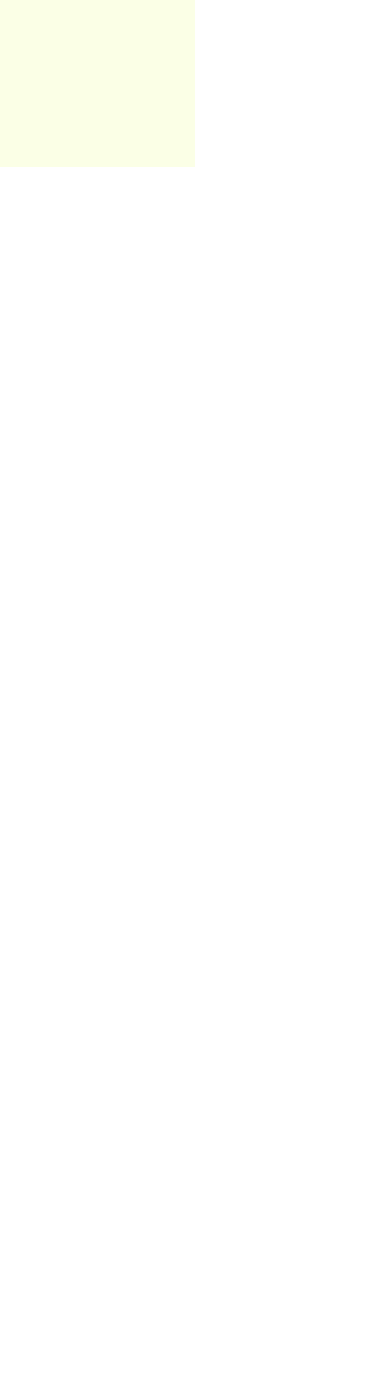
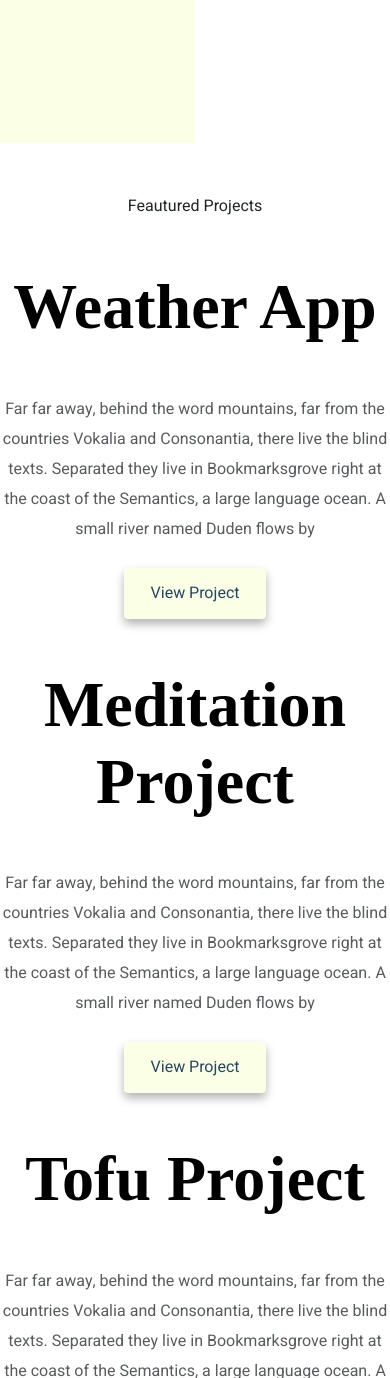
Before and after one commit to bygriph/Portfolio-project, a plain HTML site: page index.html in a window 390 px wide. Shown: the part 622-2000 px from the top of the page. Before the commit the page ends 844 px from the top, so only its background shows below. Drawn offline with nearby package versions, Linux system fonts and the light colour scheme; a web font is replaced by a local one.

Commit message:
added css+main html

```diff
--- a/index.html
+++ b/index.html
@@ -21,5 +21,44 @@
   <h2 class="mb-5">Front-end Developer, based in Norway</h2>
   <a href="#" class="btn btn-branding">Contact me</a>
   </div>
+  <p class="text-center m-5">Feautured Projects</p>
+  <div class="cotainer">
+  <div class="row mb-5">
+  <div class="col d-none d-lg-block">
+   <img src="images/weather-app-img.png" class="img-fluid rounded" alt="">
+  </div>
+  <div class="col">
+    <div class="project-description">
+  <h2 class="mb-5">Weather App</h2>
+  <p class="mb-4 text-muted">Far far away, behind the word mountains, far from the countries Vokalia and Consonantia, there live the blind texts. Separated they live in Bookmarksgrove right at the coast of the Semantics, a large language ocean. A small river named Duden flows by</p>
+  <a href="#" class="btn btn-branding-shadow">View Project</a>
+ </div>
+ </div>
+ </div>
+ <div class="row mb-5">
+  <div class="col">
+    <div class="project-description">
+  <h2 class="mb-5">Meditation Project</h2>
+  <p class="mb-4 text-muted">Far far away, behind the word mountains, far from the countries Vokalia and Consonantia, there live the blind texts. Separated they live in Bookmarksgrove right at the coast of the Semantics, a large language ocean. A small river named Duden flows by</p>
+  <a href="#" class="btn btn-branding-shadow">View Project</a>
+  </div>
+  </div>
+  <div class="col d-none d-lg-block">
+   <img src="images/meditation-page-img.png" class="img-fluid rounded" alt="">
+  </div>
+ </div>
+ <div class="row mb-5">
+  <div class="col d-none d-lg-block">
+   <img src="images/tofu.png" class="img-fluid rounded" alt="">
+  </div>
+  <div class="col">
+    <div class="project-description">
+  <h2 class="mb-5">Tofu Project</h2>
+  <p class="mb-4 text-muted">Far far away, behind the word mountains, far from the countries Vokalia and Consonantia, there live the blind texts. Separated they live in Bookmarksgrove right at the coast of the Semantics, a large language ocean. A small river named Duden flows by</p>
+  <a href="#" class="btn btn-branding-shadow">View Project</a>
+ </div>
+ </div>
+ </div>
+ </div>
 </body>
 </html>
--- a/style/portfolio.css
+++ b/style/portfolio.css
@@ -27,9 +27,14 @@ h1{
   font-size: 96px;
 }
 
+h2{
+  font-size: 64px;
+}
+
 p{
   font-family: var(--paragraf-font-family);
   font-weight: 400;
+  line-height: 30px;
 }
 
 .hero{
@@ -57,3 +62,23 @@ p{
   padding: 12px 25px;
   line-height: 25px;
 }
+
+.btn-branding-shadow{
+  color: var(--secondary-color);
+  background-color: var(--primary-color);
+  border-radius: 4px;
+  padding: 12px 25px;
+  line-height: 25px;
+  box-shadow: var(--box-shadow);
+}
+
+.project-description{
+  padding: 120px 60px;
+}
+
+@media(max-width: 900px) {
+  .project-description{
+    padding: 0;
+    text-align: center;
+  }
+}
```
Also changed, not shown: images/meditation.2.png (added), images/meditation.png (added), images/tofu.png (added).
